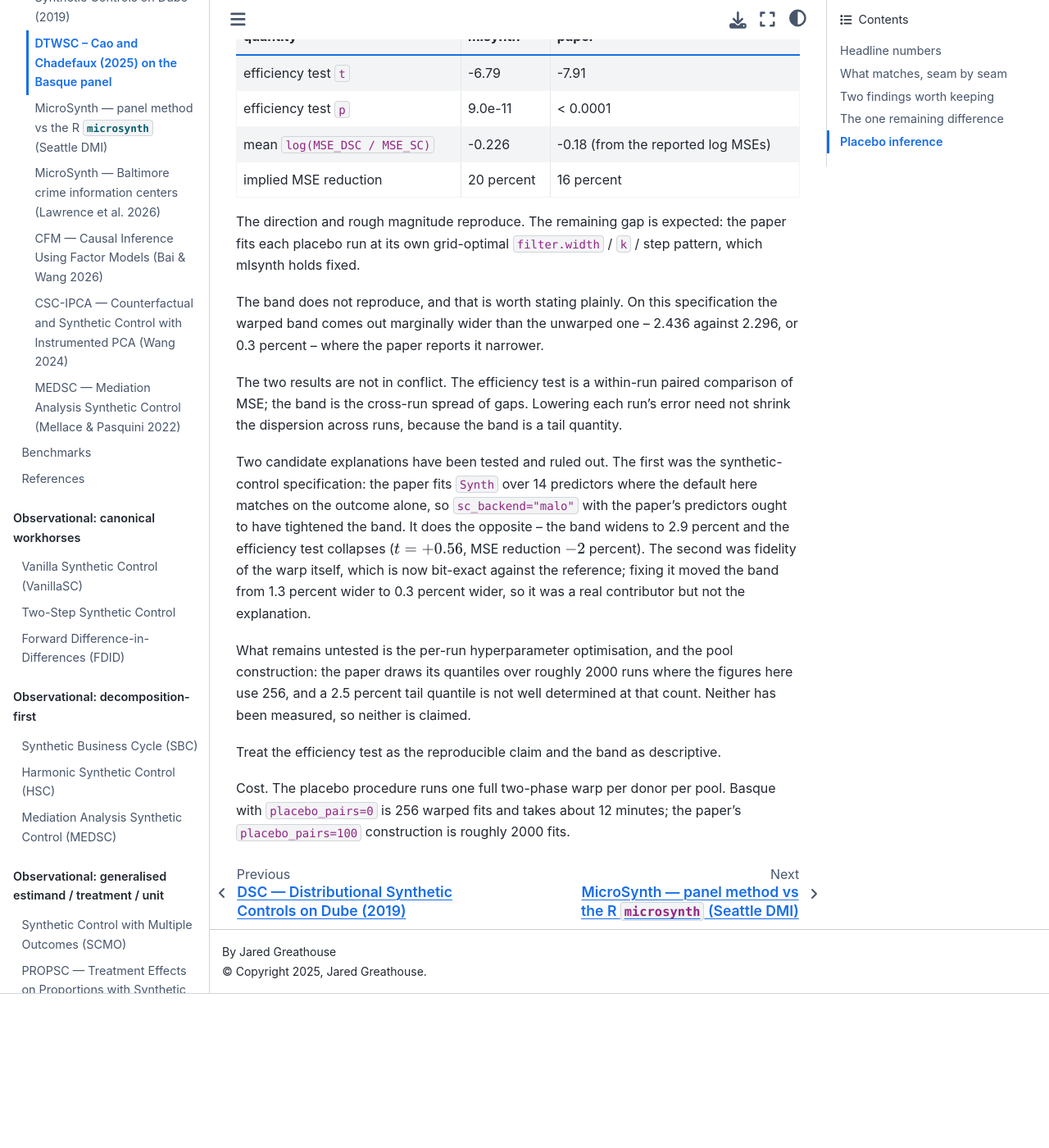
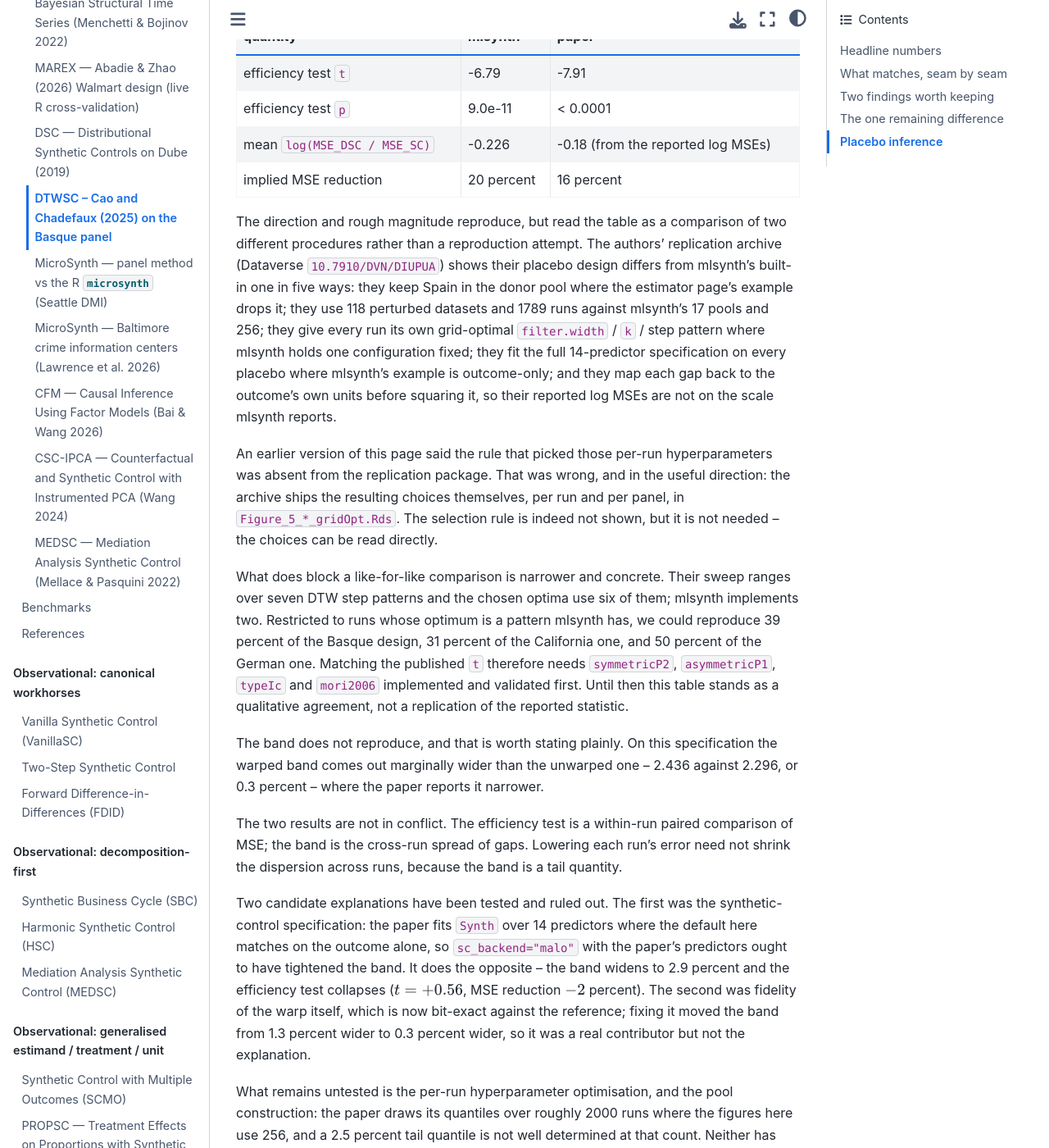
Before and after one commit to jgreathouse9/mlsynth, a Sphinx documentation site: the page built from docs/replications/dtwsc.rst, in a window 1280 px wide and 1400 px high, scrolled down 3879 px. Shown: the whole window at 82% size. Built offline with Sphinx 7.4.7 and the Sphinx Book theme 1.1.4, drawn with Linux system fonts in a browser that asks for light colours; before the commit the page ends 5091 px from its top, so only the background shows below that.

Commit message:
DTWSC docs: correct the claim that the placebo selection rule is unavailable
The authors' Dataverse archive (10.7910/DVN/DIUPUA) ships the per-run
hyperparameter choices themselves, per panel, in Figure_5_*_gridOpt.Rds. The
selection rule is not shown but is not needed. The docs said otherwise.

Also records what actually separates our placebo from theirs -- donor pool,
design size, per-run hyperparameters, predictor specification, and the units
the MSE is taken in -- and the concrete blocker: their sweep ranges over seven
DTW step patterns and the selected optima use six, where mlsynth implements
two. That caps reproducible coverage at 39/31/50 percent across the three
panels, so the published t is out of reach until symmetricP2, asymmetricP1,
typeIc and mori2006 exist.

```diff
--- a/docs/replications/dtwsc.rst
+++ b/docs/replications/dtwsc.rst
@@ -193,9 +193,32 @@ fixed warping hyperparameters, 17 pools and 256 placebo runs:
      - 20 percent
      - 16 percent
 
-The direction and rough magnitude reproduce. The remaining gap is expected: the
-paper fits each placebo run at its own grid-optimal ``filter.width`` / ``k`` /
-step pattern, which mlsynth holds fixed.
+The direction and rough magnitude reproduce, but read the table as a
+comparison of two different procedures rather than a reproduction attempt. The
+authors' replication archive (Dataverse ``10.7910/DVN/DIUPUA``) shows their
+placebo design differs from mlsynth's built-in one in five ways: they keep
+Spain in the donor pool where the estimator page's example drops it; they use
+118 perturbed datasets and 1789 runs against mlsynth's 17 pools and 256; they
+give every run its own grid-optimal ``filter.width`` / ``k`` / step pattern
+where mlsynth holds one configuration fixed; they fit the full 14-predictor
+specification on every placebo where mlsynth's example is outcome-only; and
+they map each gap back to the outcome's own units before squaring it, so their
+reported log MSEs are not on the scale mlsynth reports.
+
+An earlier version of this page said the rule that picked those per-run
+hyperparameters was absent from the replication package. That was wrong, and
+in the useful direction: the archive ships the resulting choices themselves,
+per run and per panel, in ``Figure_5_*_gridOpt.Rds``. The selection rule is
+indeed not shown, but it is not needed -- the choices can be read directly.
+
+What does block a like-for-like comparison is narrower and concrete. Their
+sweep ranges over seven DTW step patterns and the chosen optima use six of
+them; mlsynth implements two. Restricted to runs whose optimum is a pattern
+mlsynth has, we could reproduce 39 percent of the Basque design, 31 percent of
+the California one, and 50 percent of the German one. Matching the published
+``t`` therefore needs ``symmetricP2``, ``asymmetricP1``, ``typeIc`` and
+``mori2006`` implemented and validated first. Until then this table stands as a
+qualitative agreement, not a replication of the reported statistic.
 
 The band does not reproduce, and that is worth stating plainly. On this
 specification the warped band comes out marginally wider than the unwarped one
```
Also changed, not shown: docs/dtwsc.rst (+8 -4 lines).
